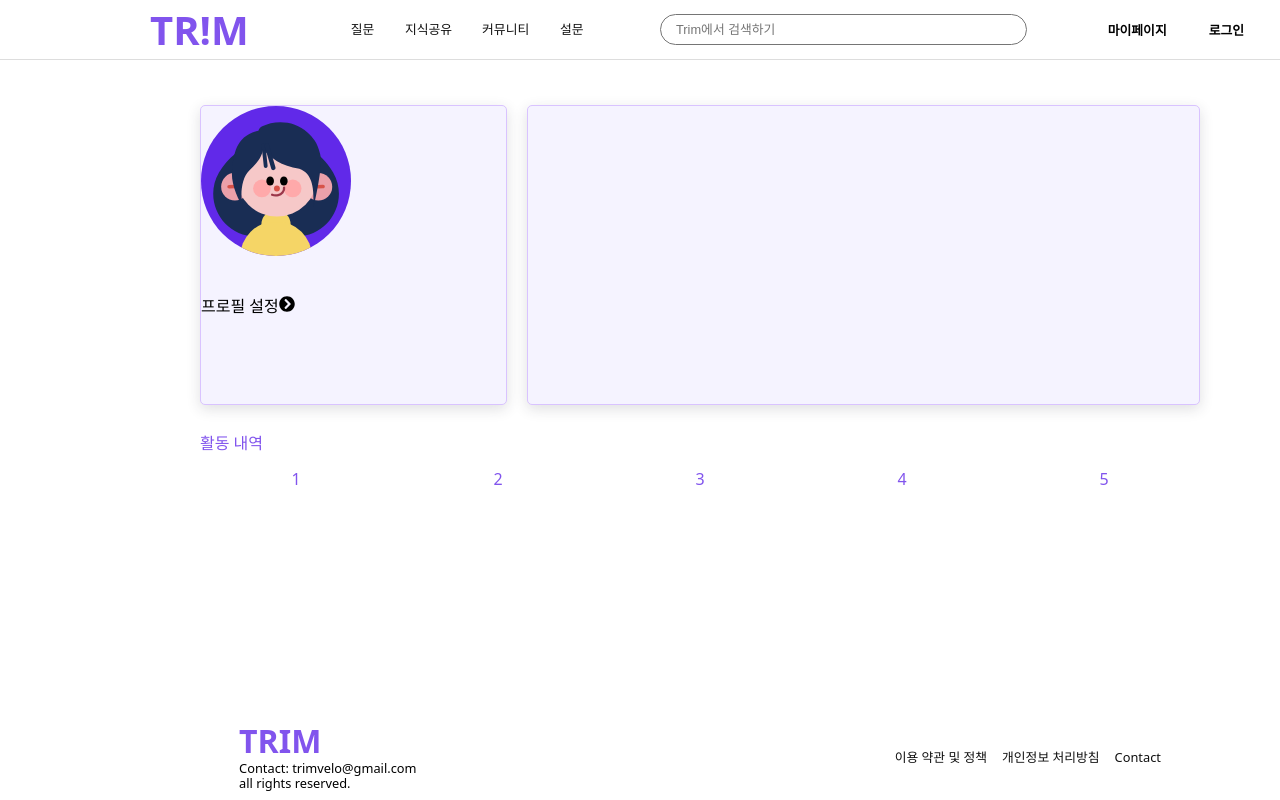
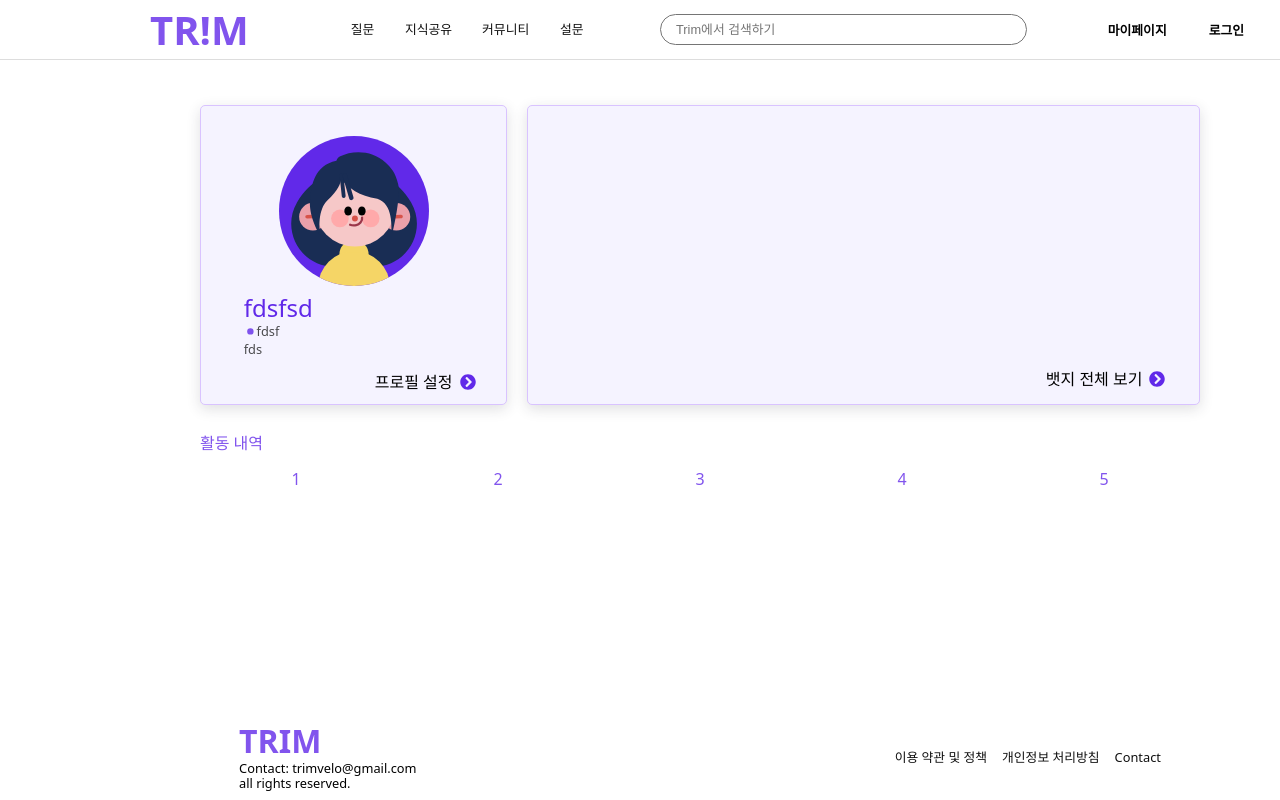
Before and after one commit to potato637/trim-front, a React (Create React App) app: page /mypage in a window 1280 px wide. Shown: the top 800 px of the page. Built offline with nearby package versions, Linux system fonts and the light colour scheme; no server answers.

Commit message:
mypage 틀 잡기

```diff
--- a/src/components/comments.tsx
+++ b/src/components/comments.tsx
@@ -217,7 +217,7 @@ export default function Comments({
     onSuccess: () => {
       setValue("");
       queryClient.invalidateQueries({
-        queryKey: ["comments", location.state.id],
+        queryKey: ["comments", String(location.state.id)],
       });
     },
   });
--- a/src/pages/mypage.tsx
+++ b/src/pages/mypage.tsx
@@ -1,6 +1,7 @@
 import React from "react";
 import styled from "styled-components";
 import { FaChevronCircleRight } from "react-icons/fa";
+import { GoDotFill } from "react-icons/go";
 
 const Container = styled.div`
   width: 100%;
@@ -15,7 +16,8 @@ const TopContainer = styled.div`
   flex: 6;
   width: 100%;
   display: flex;
-  justify-content: space-between;
+  justify-content: center;
+  align-items: center;
   gap: 20px;
   & > div {
     height: 300px;
@@ -29,20 +31,82 @@ const AbatarContainer = styled.div`
   flex: 5;
   display: flex;
   flex-direction: column;
-  gap: 10px;
+  align-items: center;
+  & > div:first-child {
+    flex: 5;
+    width: 80%;
+    display: flex;
+    gap: 10px;
+    flex-direction: column;
+    align-items: center;
+    margin-top: 30px;
+  }
+  & > div:last-child {
+    flex: 1;
+    width: 80%;
+  }
 `;
 const UserSVG = styled.div`
   width: var(--font-size-knowledge-user);
   height: var(--font-size-knowledge-user);
   background: url("/assets/userSVG.svg") center/cover no-repeat;
 `;
-const UserName = styled.div``;
-const UserEmail = styled.div``;
-const UserIntroduction = styled.div``;
-const UserSetProfile = styled.div``;
-const RightIcon = styled(FaChevronCircleRight)``;
+const User = styled.div`
+  width: 90%;
+  display: flex;
+  flex-direction: column;
+  gap: 5px;
+`;
+const UserName = styled.div`
+  font-size: var(--font-size-extra-medium);
+  color: var(--color-purple-hover);
+`;
+const Dot = styled(GoDotFill)`
+  color: var(--color-purple);
+`;
+const UserEmail = styled.div`
+  font-size: var(--font-size-small);
+  color: var(--color-gray);
+  display: flex;
+  align-items: center;
+`;
+const UserIntroduction = styled.div`
+  font-size: var(--font-size-small);
+  color: var(--color-gray);
+`;
+const UserSetProfile = styled.div`
+  display: flex;
+  justify-content: flex-end;
+  align-items: center;
+  gap: 7px;
+`;
+const RightIcon = styled(FaChevronCircleRight)`
+  color: var(--color-purple-hover);
+  cursor: pointer;
+`;
 const BadgeContainer = styled.div`
   flex: 11;
+  display: flex;
+  flex-direction: column;
+  & > div:first-child {
+    flex: 5;
+    width: 95%;
+  }
+  & > div:last-child {
+    flex: 1;
+    width: 95%;
+  }
+`;
+const Badges = styled.div`
+  flex: 4;
+`;
+const UserSetBadge = styled.div`
+  flex: 1;
+  width: 95%;
+  display: flex;
+  justify-content: flex-end;
+  align-items: center;
+  gap: 7px;
 `;
 const BottomContainer = styled.div`
   margin-top: 20px;
@@ -70,16 +134,28 @@ export default function Mypage() {
     <Container>
       <TopContainer>
         <AbatarContainer>
-          <UserSVG />
-          <UserName></UserName>
-          <UserEmail></UserEmail>
-          <UserIntroduction></UserIntroduction>
+          <div>
+            <UserSVG />
+            <User>
+              <UserName>fdsfsd</UserName>
+              <UserEmail>
+                <Dot></Dot> fdsf
+              </UserEmail>
+              <UserIntroduction>fds</UserIntroduction>
+            </User>
+          </div>
           <UserSetProfile>
             <span>프로필 설정</span>
             <RightIcon />
           </UserSetProfile>
         </AbatarContainer>
-        <BadgeContainer></BadgeContainer>
+        <BadgeContainer>
+          <Badges></Badges>
+          <UserSetBadge>
+            <span>뱃지 전체 보기</span>
+            <RightIcon />
+          </UserSetBadge>
+        </BadgeContainer>
       </TopContainer>
       <BottomContainer>
         <BottomTitle>활동 내역</BottomTitle>
```
